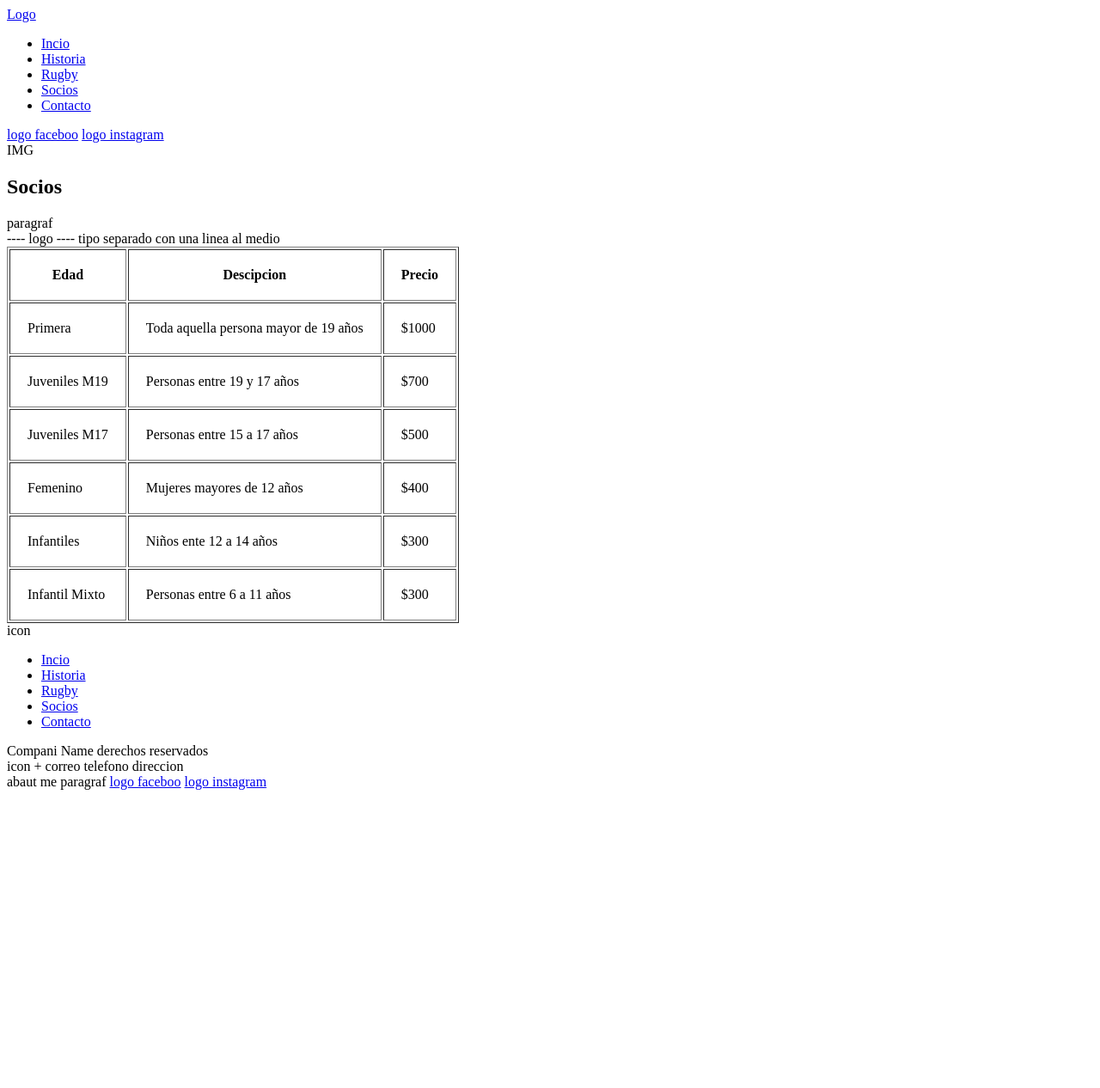
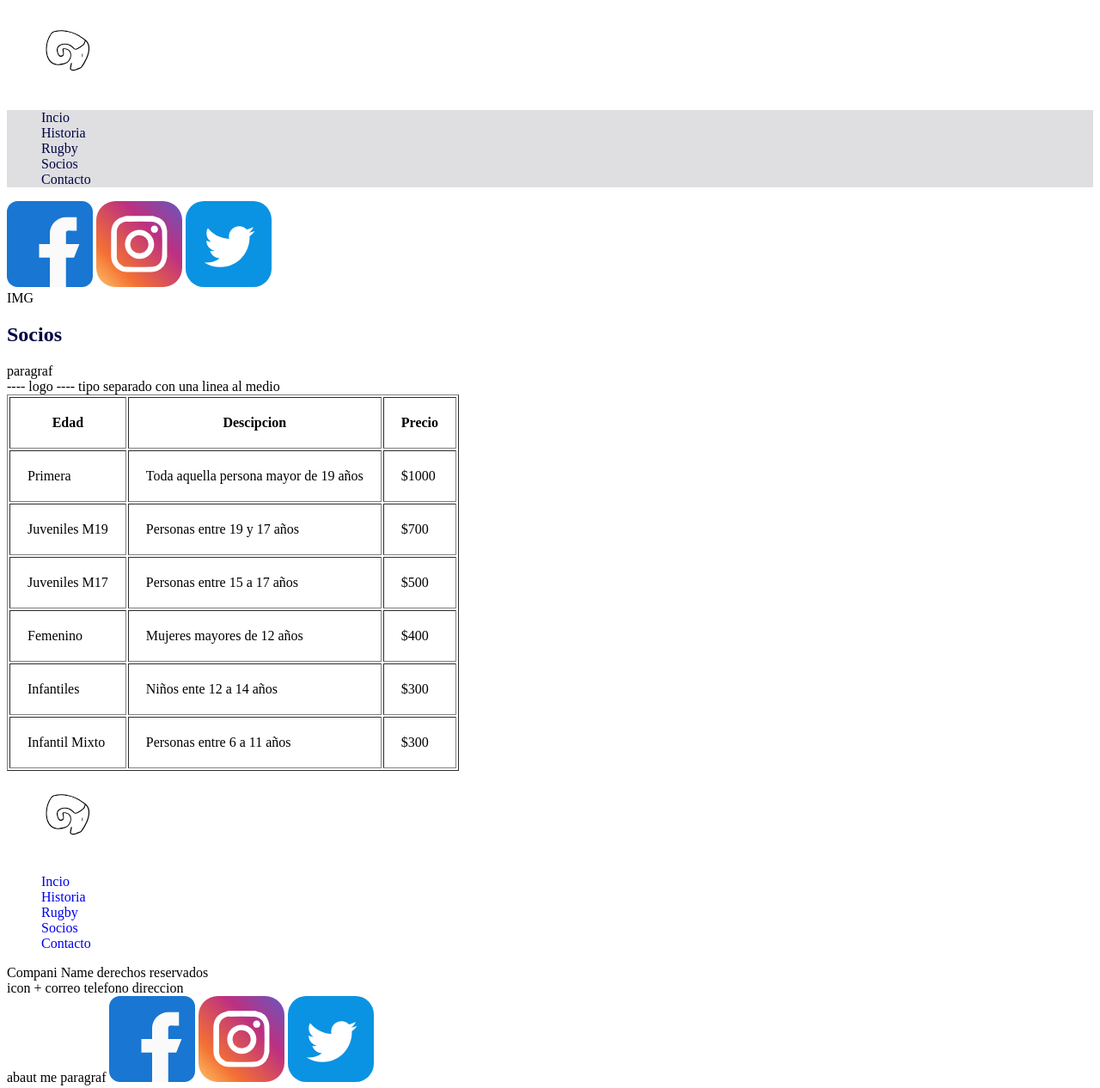
Before and after one commit to matias-sanchez-villar/PringlesRugbyClub, a plain HTML site: page root/view/Socios.html in a window 1280 px wide. Shown: the whole page at 86% size. Before the commit the page ends 927 px from the top, so only its background shows below. Drawn offline with Linux system fonts and the light colour scheme.

Commit message:
Mini avance

```diff
--- /dev/null
+++ b/root/styles/Menu.css
@@ -0,0 +1,25 @@
+/*
+    *Este primer estilo es momentaneo
+    *Logos feos
+*/
+img{
+    height: 100px;
+}
+
+.MenuNav{
+    background: rgb(223, 223, 226);
+}
+
+.MenuNav li a{
+    color: rgb(0, 5, 69);
+}
+
+h1{
+    color: rgb(0, 5, 69);
+}
+
+/*
+    *   El Amarillo es 240, 201, 36
+    *   El Azul es 0, 5, 69
+    *   el restantes es negro
+*/
--- /dev/null
+++ b/root/styles/Styles.css
@@ -0,0 +1,7 @@
+a{
+    text-decoration: none;
+}
+
+ul{
+    list-style-type: none;
+}
--- a/root/view/Socios.html
+++ b/root/view/Socios.html
@@ -5,12 +5,15 @@
     <meta http-equiv="X-UA-Compatible" content="IE=edge">
     <meta name="viewport" content="width=device-width, initial-scale=1.0">
     <title>Pringles Rugby Club</title>
+
+    <link rel="stylesheet" type="text/css" href="../styles/Styles.css">
+    <link rel="stylesheet" type="text/css" href="../styles/Menu.css">
 </head>
 <body>
 
     <header>
-        <a href="index.html">Logo</a>
-        <nav>
+        <a href="../index.html"><img src="../assets/img/CarneroLineas.svg" alt="Logo Instituto"></a>
+        <nav class="MenuNav">
             <ul>
                 <li><a href="../index.html">Incio</a></li>
                 <li><a href="Historia.html">Historia</a></li>
@@ -19,13 +22,14 @@
                 <li><a href="Contacto.html">Contacto</a></li>
             </ul>
         </nav>
-        <a href="https://www.facebook.com/pringlesrubgbyclub/" target="_blank">logo faceboo</a>
-        <a href="https://www.instagram.com/pringlesrugbyclub/?hl=es-la" target="_blank">logo instagram</a>
+        <a href="https://www.facebook.com/pringlesrubgbyclub/" target="_blank"><img src="../assets/img/facebook.svg" alt="Logo Facebook"></a>
+        <a href="https://www.instagram.com/pringlesrugbyclub/?hl=es-la" target="_blank"><img src="../assets/img/instagram.svg" alt="Logo Instagram"></a>
+        <a href="https://twitter.com/pringlesrugby" target="_blank"><img src="../assets/img/twitter.svg" alt="Logo Twitter"></a>
     </header>
 
     <section>
         IMG
-        <h1>Socios</h1> <!-- h2 o h1 ?-->
+        <h1>Socios</h1>
         paragraf
     </section>
 
@@ -75,7 +79,7 @@
     <footer>
 
         <article>
-            icon
+            <a href="../index.html"><img src="../assets/img/CarneroLineas.svg" alt="Logo Instituto"></a>
             <ul>
                 <li><a href="../index.html">Incio</a></li>
                 <li><a href="Historia.html">Historia</a></li>
@@ -95,8 +99,9 @@
         <article>
             abaut me
             paragraf
-            <a href="https://www.facebook.com/pringlesrubgbyclub/" target="_blank">logo faceboo</a>
-            <a href="https://www.instagram.com/pringlesrugbyclub/?hl=es-la" target="_blank">logo instagram</a>
+            <a href="https://www.facebook.com/pringlesrubgbyclub/" target="_blank"><img src="../assets/img/facebook.svg" alt="Logo Facebook"></a>
+            <a href="https://www.instagram.com/pringlesrugbyclub/?hl=es-la" target="_blank"><img src="../assets/img/instagram.svg" alt="Logo Instagram"></a>
+            <a href="https://twitter.com/pringlesrugby" target="_blank"><img src="../assets/img/twitter.svg" alt="Logo Twitter"></a>
         </article>
 
     </footer>
```
Also changed, not shown: root/index.html (+13 -7 lines), root/view/Contacto.html (+13 -8 lines), root/view/Historia.html (+12 -7 lines), root/view/Rugby.html (+12 -7 lines), root/assets/img/CarneroAnimado.jpg (added), root/assets/img/CarneroLineas.svg (added), root/assets/img/Logo.jpg (added), root/assets/img/facebook.svg (added), root/assets/img/instagram.svg (added), root/assets/img/twitter.svg (added), 1 other file.
